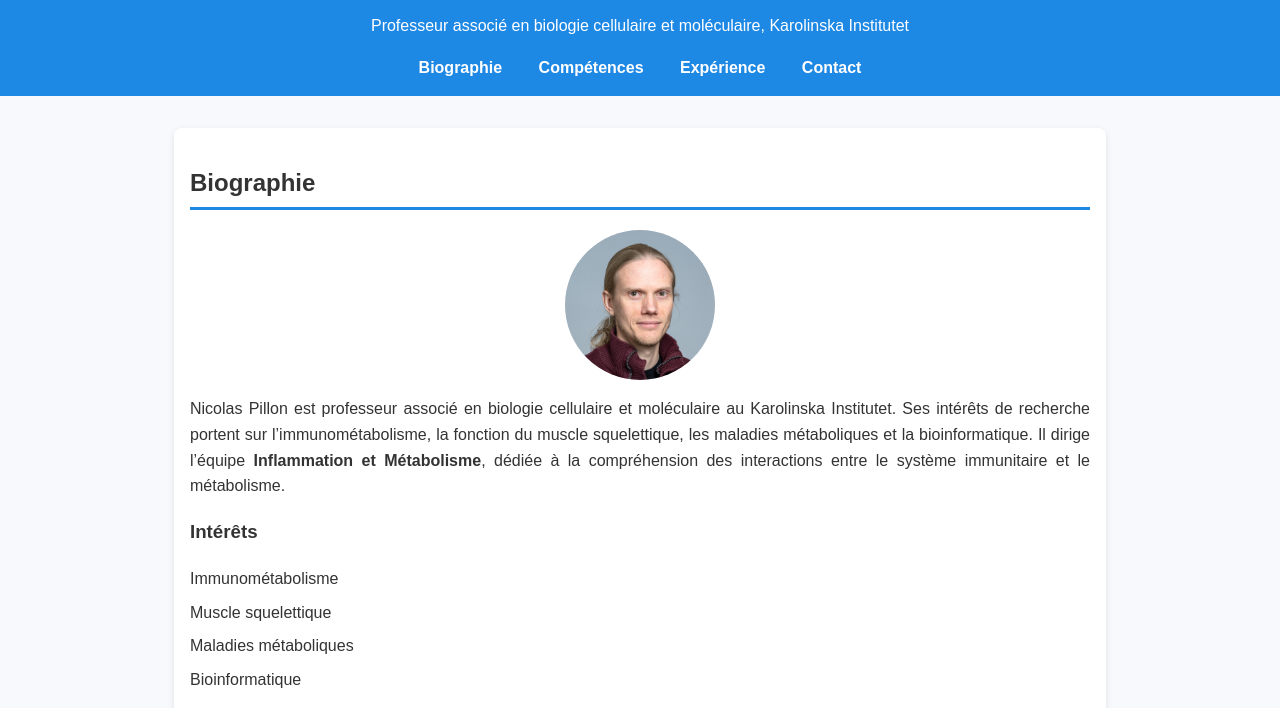
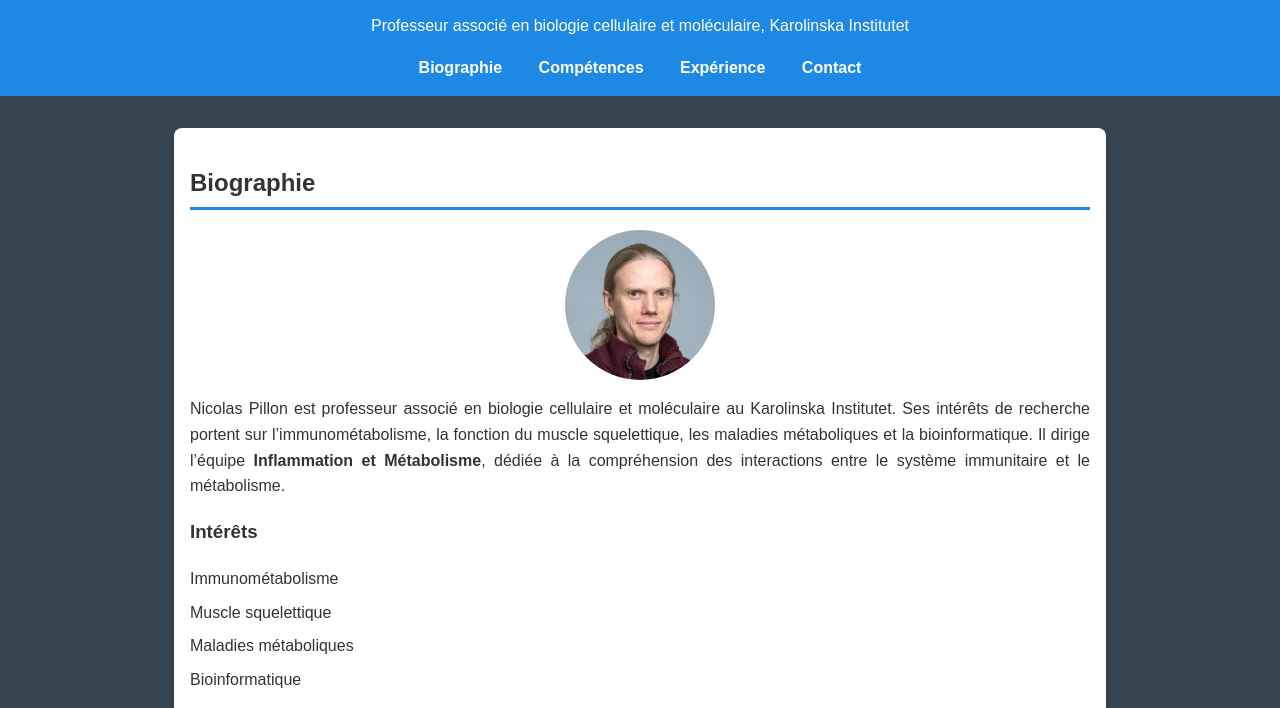
Before and after one commit to NicoPillon/about_me, a plain HTML site: page index.html in a window 1280 px wide. Shown: the part 70-778 px from the top of the page. Drawn offline with Linux system fonts and the light colour scheme.

Commit message:
Change background color to #36454F

```diff
--- a/index.html
+++ b/index.html
@@ -8,7 +8,7 @@
     body {
       font-family: 'Montserrat', Arial, sans-serif;
       margin: 0;
-      background-color: #f7f9fc;
+      background-color: #36454F;
       color: #333;
       line-height: 1.6;
     }
```
